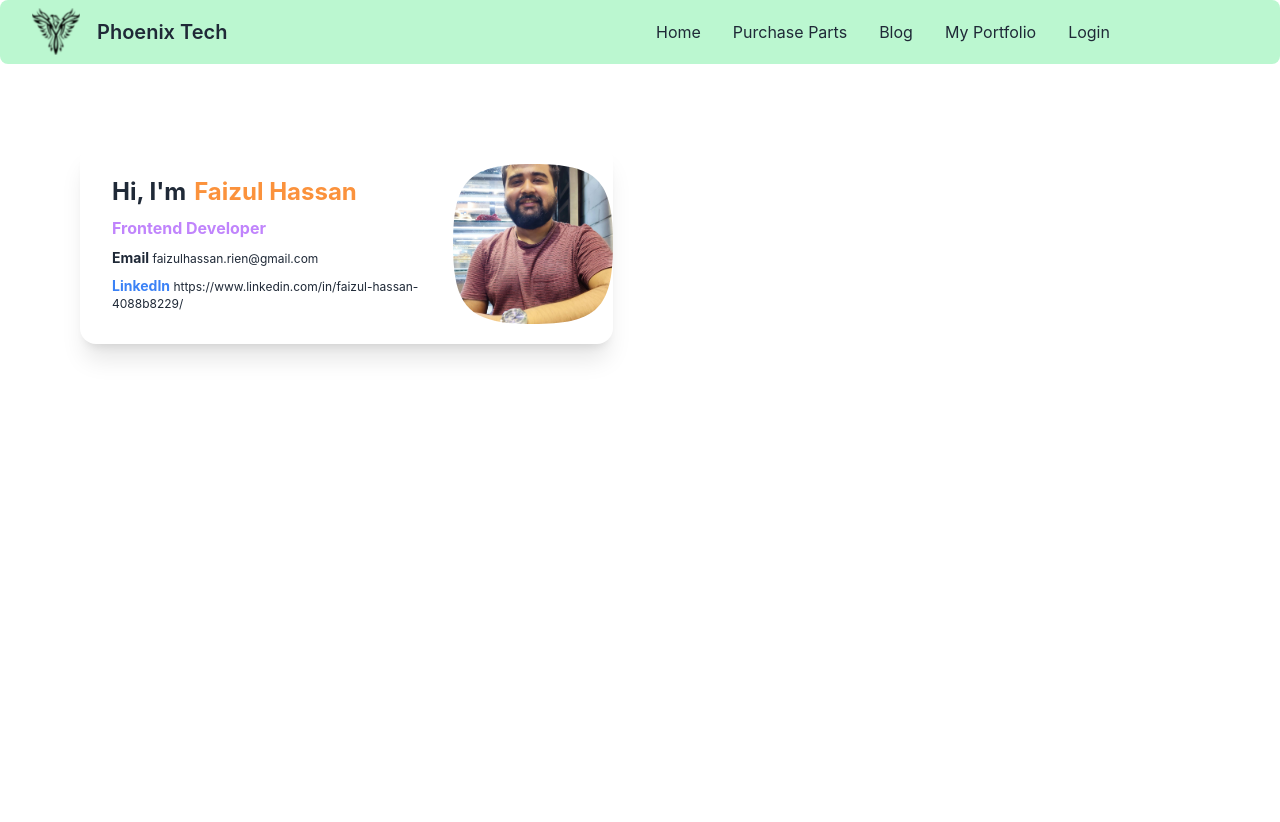
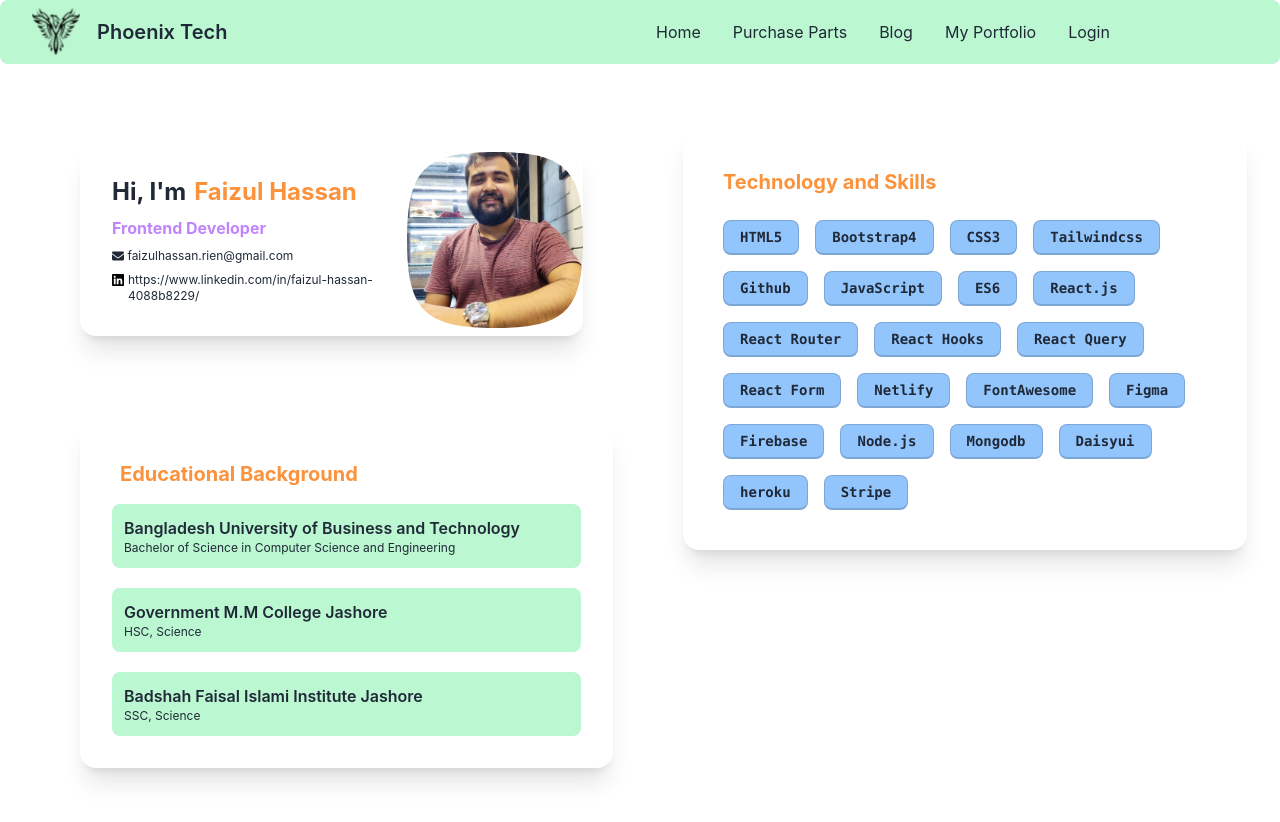
Before and after one commit to Faizul-Rien/Phoenix-Tech-Client, a React (Create React App) app: page /portfolio in a window 1280 px wide. Shown: the top 822 px of the page. Before the commit the page ends 800 px from the top, so only its background shows below. Built offline with nearby package versions, Linux system fonts and the light colour scheme; no server answers.

Commit message:
add portfolio page

```diff
--- a/package.json
+++ b/package.json
@@ -3,6 +3,9 @@
   "version": "0.1.0",
   "private": true,
   "dependencies": {
+    "@fortawesome/fontawesome-svg-core": "^6.1.1",
+    "@fortawesome/free-solid-svg-icons": "^6.1.1",
+    "@fortawesome/react-fontawesome": "^0.1.18",
     "@stripe/react-stripe-js": "^1.8.0",
     "@stripe/stripe-js": "^1.29.0",
     "@testing-library/jest-dom": "^5.16.4",
--- a/src/Pages/MyPortfolio/MyPortfolio.js
+++ b/src/Pages/MyPortfolio/MyPortfolio.js
@@ -1,24 +1,87 @@
+import { FontAwesomeIcon } from '@fortawesome/react-fontawesome';
+import { faEnvelope, } from '@fortawesome/free-solid-svg-icons'
 import React from 'react';
 import profile from '../../Images/profile.jpg';
+import linked from '../../Images/linkedin.svg';
+
 
 const MyPortfolio = () => {
     return (
-        <section>
-            <div class="card lg:card-side lg:w-5/12 bg-base-100 lg:m-20 shadow-xl">
+        <div>
+            <section className='lg:flex'>
+            <div>
+            <div class="card lg:card-side lg:w-10/12 bg-base-100 lg:m-20 shadow-xl">
   <div class="card-body">
     <h2 class="card-title text-2xl font-bold">Hi, I'm <span className='text-orange-400'>Faizul Hassan</span></h2>
     <p className='text-purple-400 font-bold'>Frontend Developer</p>
-    <p className='text-xs'><span className='font-bold text-sm'>Email</span> faizulhassan.rien@gmail.com</p>
-    <p className='text-xs'><span className='font-bold text-sm text-blue-500'>LinkedIn</span> https://www.linkedin.com/in/faizul-hassan-4088b8229/</p>
-
-  </div>
+    <p className='text-xs'><span><FontAwesomeIcon icon={faEnvelope}/></span> faizulhassan.rien@gmail.com</p>
+    <p className='text-xs flex'><img className='w-3 h-4 mr-1' src={linked} alt="" /> https://www.linkedin.com/in/faizul-hassan-4088b8229/</p>
+    </div>
   <div class="avatar">
-  <div class="w-40 mask mask-squircle">
+  <div class="ml-20 lg:ml-0 w-44 mask mask-squircle">
     <img src={profile} alt='' />
   </div>
 </div>
 </div>
+</div>
+
+
+
+
+<div>
+<div class="card lg:w-10/12 bg-base-100 lg:mt-16 lg:ml-20 shadow-xl">
+  <div class="card-body">
+    <h2 class="card-title m-2 font-bold text-orange-400">Technology and Skills</h2>
+     <div>
+     <kbd class="kbd kbd-lg m-2 bg-blue-300 text-sm font-semibold">HTML5</kbd>
+     <kbd class="kbd kbd-lg m-2 bg-blue-300 text-sm font-semibold">Bootstrap4</kbd>
+     <kbd class="kbd kbd-lg m-2 bg-blue-300 text-sm font-semibold">CSS3</kbd>
+     <kbd class="kbd kbd-lg m-2 bg-blue-300 text-sm font-semibold">Tailwindcss</kbd>
+     <kbd class="kbd kbd-lg m-2 bg-blue-300 text-sm font-semibold">Github</kbd>
+     <kbd class="kbd kbd-lg m-2 bg-blue-300 text-sm font-semibold">JavaScript</kbd>
+     <kbd class="kbd kbd-lg m-2 bg-blue-300 text-sm font-semibold">ES6</kbd>
+     <kbd class="kbd kbd-lg m-2 bg-blue-300 text-sm font-semibold">React.js</kbd>
+     <kbd class="kbd kbd-lg m-2 bg-blue-300 text-sm font-semibold">React Router</kbd>
+     <kbd class="kbd kbd-lg m-2 bg-blue-300 text-sm font-semibold">React Hooks</kbd>
+     <kbd class="kbd kbd-lg m-2 bg-blue-300 text-sm font-semibold">React Query</kbd>
+     <kbd class="kbd kbd-lg m-2 bg-blue-300 text-sm font-semibold">React Form</kbd>
+     <kbd class="kbd kbd-lg m-2 bg-blue-300 text-sm font-semibold">Netlify</kbd>
+     <kbd class="kbd kbd-lg m-2 bg-blue-300 text-sm font-semibold">FontAwesome</kbd>
+     <kbd class="kbd kbd-lg m-2 bg-blue-300 text-sm font-semibold">Figma</kbd>
+     <kbd class="kbd kbd-lg m-2 bg-blue-300 text-sm font-semibold">Firebase</kbd>
+     <kbd class="kbd kbd-lg m-2 bg-blue-300 text-sm font-semibold">Node.js</kbd>
+     <kbd class="kbd kbd-lg m-2 bg-blue-300 text-sm font-semibold">Mongodb</kbd>
+     <kbd class="kbd kbd-lg m-2 bg-blue-300 text-sm font-semibold">Daisyui</kbd>
+     <kbd class="kbd kbd-lg m-2 bg-blue-300 text-sm font-semibold">heroku</kbd>
+     <kbd class="kbd kbd-lg m-2 bg-blue-300 text-sm font-semibold">Stripe</kbd>
+     </div>
+
+  </div>
+</div>
+            </div>
         </section>
+
+        <div style={{marginTop:"-130px"}} class="card  lg:w-5/12 bg-base-100 lg:m-20 shadow-xl">
+  <div class="card-body">
+    <h2 class="card-title m-2 font-bold text-orange-400">Educational Background</h2>
+   <div className='bg-green-200 rounded-lg p-3 mb-3'>
+   <p className='font-semibold'>Bangladesh University of Business and Technology</p>
+    <p className='text-xs'>Bachelor of Science in Computer Science and Engineering </p>
+   </div>
+
+    <div className='bg-green-200 rounded-lg p-3 mb-3'>
+    <p className='font-semibold'>Government M.M College Jashore</p>
+    <p className='text-xs'>HSC, Science</p>
+    </div>
+
+    <div className='bg-green-200 rounded-lg p-3'>
+    <p className='font-semibold'>Badshah Faisal Islami Institute Jashore</p>
+    <p className='text-xs'>SSC, Science</p>
+    </div>
+
+  </div>
+</div>
+        </div>
     );
 };
 
```
Also changed, not shown: src/Images/linkedin.svg (added), 1 other file (tests, documents, lock files or other folders).
